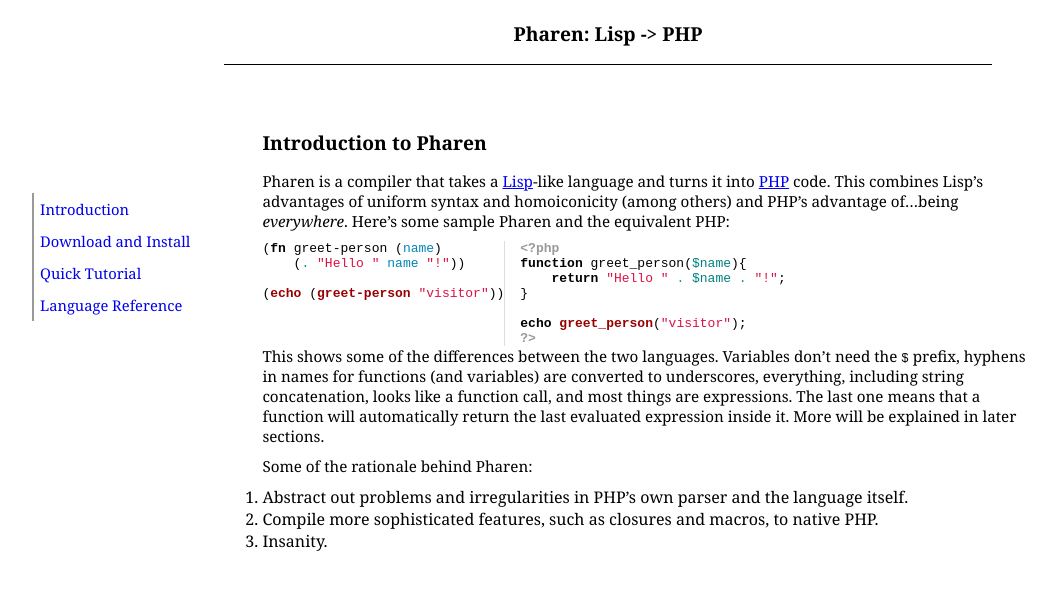
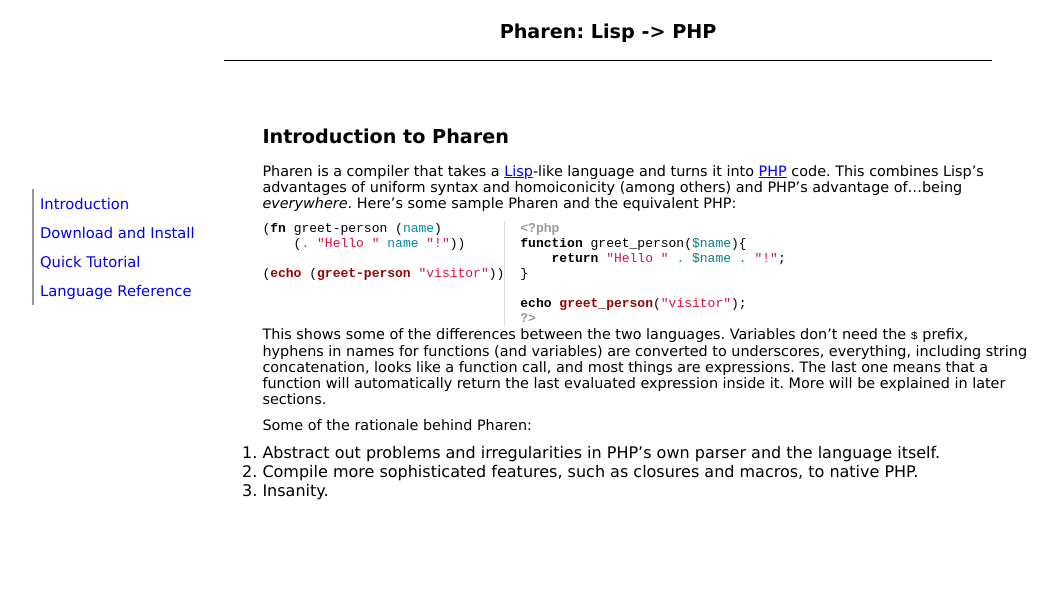
Before and after one commit to Scriptor/pharen, a Jekyll site: the page built from index.markdown, in a window 1280 px wide. Shown: the top 590 px of the page, without its empty margins (32-1089 px from the left). Built offline with Jekyll 4.4.1, drawn with Linux system fonts in a browser that asks for light colours.

Commit message:
Small font tweaks.

```diff
--- a/css/screen.css
+++ b/css/screen.css
@@ -6,7 +6,7 @@ body {
 	height: 100%;
 	width: 100%;
 	background-color: white;
-	font-family: 'georgia', 'dejavu sans', 'verdana';
+	font-family: 'verdana';
 }
 #topbar {
 	margin-left: 20%;
@@ -53,7 +53,8 @@ h2{
 	margin-bottom: 15px;
 }
 h3{
-	font-size: 1em;
+	margin-top: 17px;
+	font-size: 1.05em;
 }
 h4{
     font-size: 0.8em;
@@ -62,12 +63,12 @@ p{
 	margin-bottom: 10px;
 	clear: both;
 	display: block;
+	font-size: 0.9em;
 }
 div.highlight{
     padding: 4px;
 	margin: 15px;
     margin-top: 5px;
-    border: 1px solid #F2F2F2;
 }
 div.code-left {
 	float: left;
@@ -79,13 +80,6 @@ div.code-right{
 	border-left: 1px solid #DDD;
     margin-right: -400px;
 }
-p{
-    font-size: 0.95em;
-}
 ul{
 	font-size: 0.92em;
 }
-span.filename{
-    font-size: 0.8em;
-    color: #083;
-}
```
